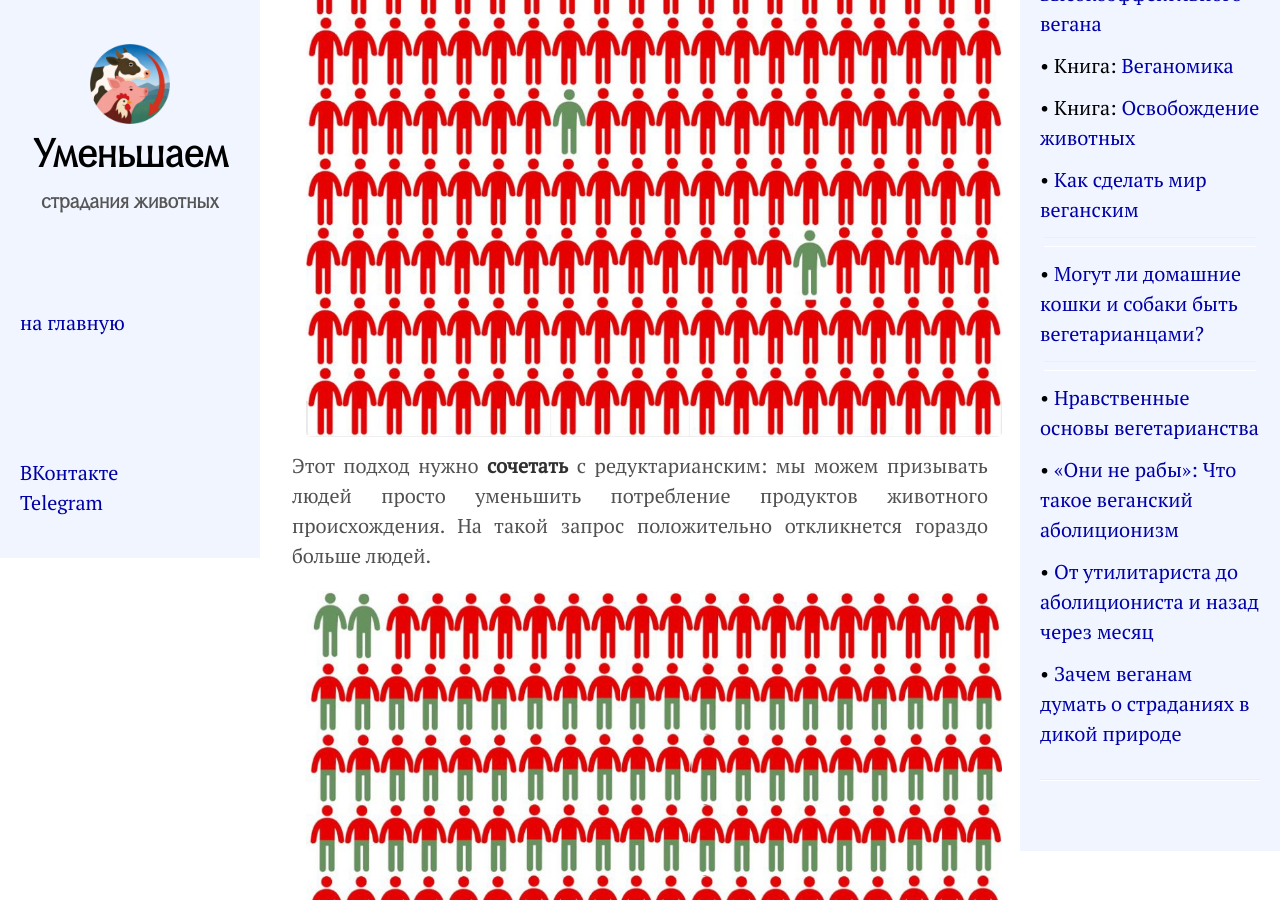
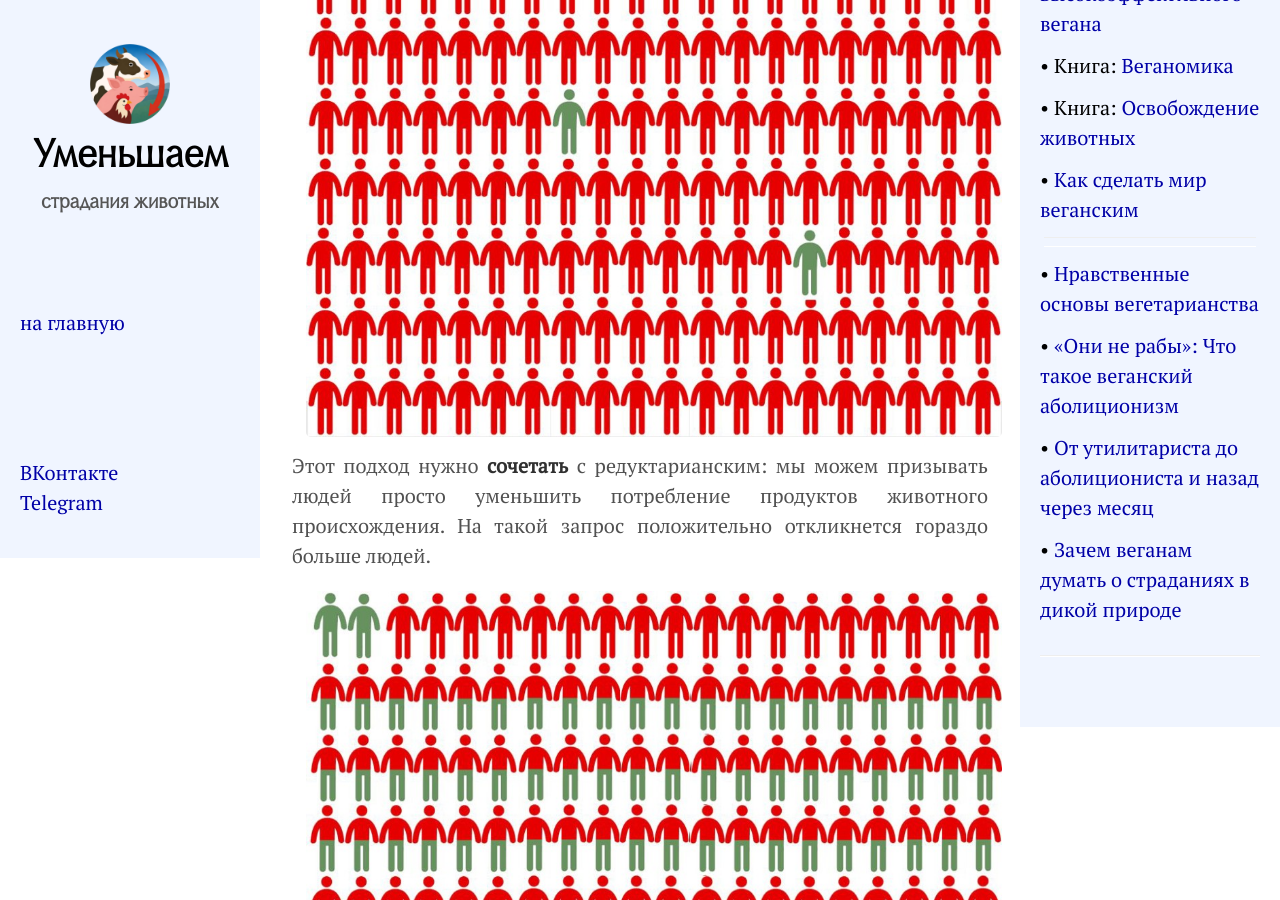
Before and after one commit to Umenshaem/umenshaem.github.io, a Jekyll site: the page built from _articles/tobias-leenaert-tipping-the-system-towards-a-vegan-world.md, in a window 1280 px wide and 900 px high, scrolled down 1270 px. Built offline with Jekyll 4.4.1, drawn with Linux system fonts in a browser that asks for light colours.

Commit message:
Update list.yaml

```diff
--- a/_data/list.yaml
+++ b/_data/list.yaml
@@ -196,8 +196,6 @@
 - {s: "veg", t: "Освобождение животных", url: "http://vita.org.ru/library/philosophy/singer_animal_liberation.htm", by: "Питер Сингер", type: "book"}
 - {s: "veg", t: "Как сделать мир веганским", url: "https://www.youtube.com/watch?v=fYfhpG9kZGs", by: "Тобиас Ленарт"}
 - {s: "veg", type: "div"}
-- {s: "veg", t: "Могут ли домашние кошки и собаки быть вегетарианцами?", url: "https://takiedela.ru/news/2019/01/04/animal-veganism/", by: "Такие Дела"}
-- {s: "veg", type: "div"}
 - {s: "veg", t: "Нравственные основы вегетарианства", url: "https://siyanie.net/catalog/literatura/tproduct/136790127012-kniga-moralnie-osnovi-vegetarianstva-mah", by: "Махатма Ганди"}
 - {s: "veg", t: "«Они не рабы»: Что такое веганский аболиционизм", url: "https://web.archive.org/web/20210514042722/https://www.wonderzine.com/wonderzine/life/life/237351-vegan-abolitionism", by: "Wonderzine"}
 - {s: "veg", t: "От утилитариста до аболициониста и назад через месяц", url: "michael-dello-iacovo-from-utilitarian-to-abolitionist-and-back-in-a-month.html", by: "Майкл Делло-Иаково"}
@@ -224,6 +222,7 @@
 - {s: "other", t: "Почему наука не может обойтись без лабораторных животных?", url: "https://knife.media/lab-animals-problem/", by: "Журнал «Нож»"}
 - {s: "other", t: "Эксперименты на животных в медицине", url: "http://www.vita.org.ru/exper/exp-medicine.htm", by: "Вита"}
 - {s: "other", t: "Эксперименты на животных: необходимость или варварство?", url: "http://www.vita.org.ru/exper/experiment-barbarian.htm", by: "Вита"}
+- {s: "other", t: "Могут ли домашние кошки и собаки быть вегетарианцами?", url: "https://takiedela.ru/news/2019/01/04/animal-veganism/", by: "Такие Дела"}
 - {s: "other", t: "Далеко не Омелас", url: "https://reducingsuffering.github.io/magnus-vinding-far-from-omelas.html", by: "Магнус Виндинг"}
 - {s: "other", t: "Зачем веганам думать о страданиях в дикой природе", url: "https://reducingsuffering.github.io/brian-tomasik-why-vegans-should-care-about-suffering-in-nature.html", by: "Брайан Томасик"}
 - {s: "other", t: "Страдания диких животных: почему они мало кого волнуют?", url: "https://reducingsuffering.github.io/david-pearce-3.html", by: "Дэвид Пирс"}
```
